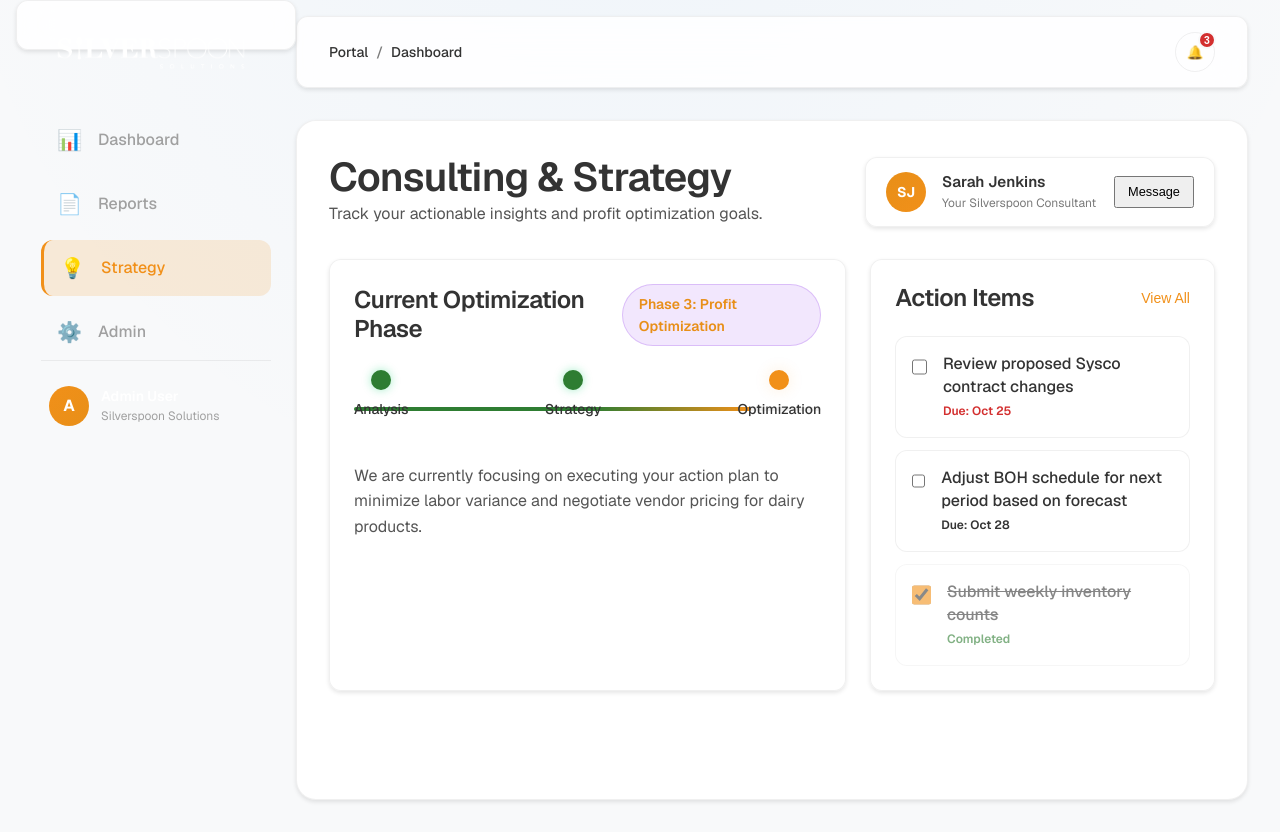
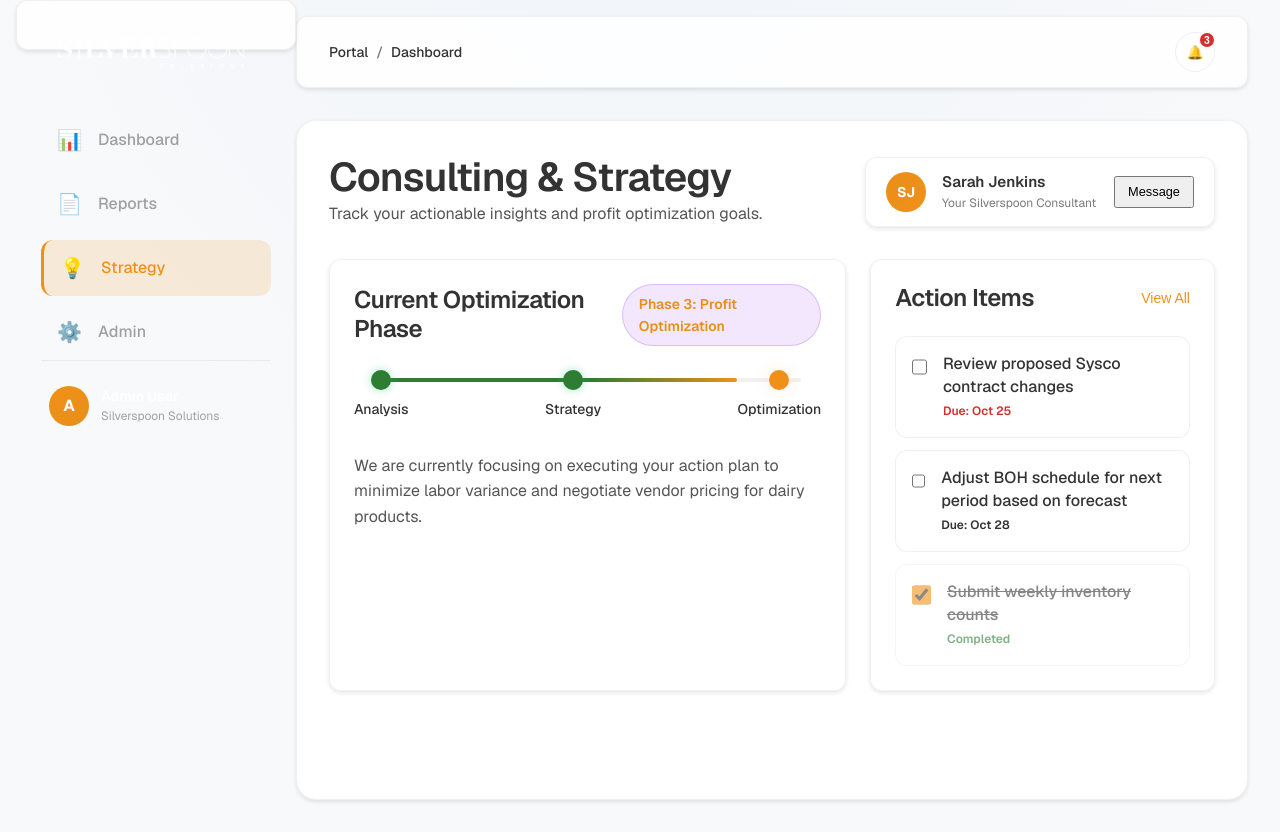
Before and after one commit to gitdot5/silverspoon-portal, a Next.js app: page /strategy in a window 1280 px wide. Built offline with nearby package versions, Linux system fonts and the light colour scheme.

Commit message:
fix: align progress bar correctly on strategy page

```diff
--- a/src/app/(portal)/strategy/page.css
+++ b/src/app/(portal)/strategy/page.css
@@ -151,14 +151,16 @@
 }
 
 .progress-bar-container {
+    position: absolute;
+    top: 10px;
+    /* Center of the 20px step-dot */
+    left: 20px;
+    right: 20px;
     height: 4px;
     background: var(--border-light);
     border-radius: var(--radius-full);
-    margin-top: -30px;
-    /* pull up behind dots */
-    margin-bottom: 20px;
-    position: relative;
     z-index: 1;
+    transform: translateY(-50%);
 }
 
 .progress-bar {
--- a/src/app/(portal)/strategy/page.tsx
+++ b/src/app/(portal)/strategy/page.tsx
@@ -27,12 +27,12 @@ export default function StrategyPage() {
                     </div>
                     <div className="phase-progress">
                         <div className="progress-steps">
+                            <div className="progress-bar-container">
+                                <div className="progress-bar" style={{ width: '85%' }}></div>
+                            </div>
                             <div className="step completed"><div className="step-dot"></div><span>Analysis</span></div>
                             <div className="step completed"><div className="step-dot"></div><span>Strategy</span></div>
                             <div className="step active"><div className="step-dot"></div><span>Optimization</span></div>
-                        </div>
-                        <div className="progress-bar-container">
-                            <div className="progress-bar" style={{ width: '85%' }}></div>
                         </div>
                         <p className="phase-desc text-muted mt-4">
                             We are currently focusing on executing your action plan to minimize labor variance and negotiate vendor pricing for dairy products.
```
